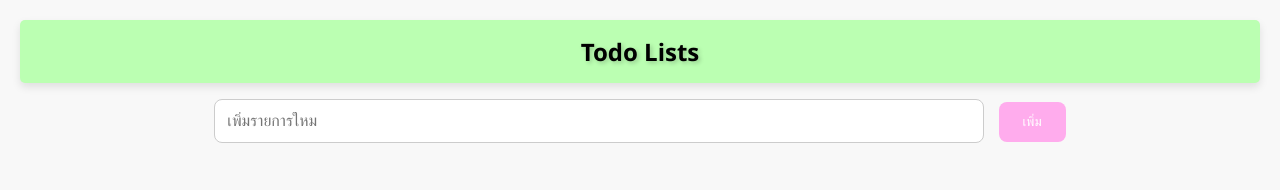
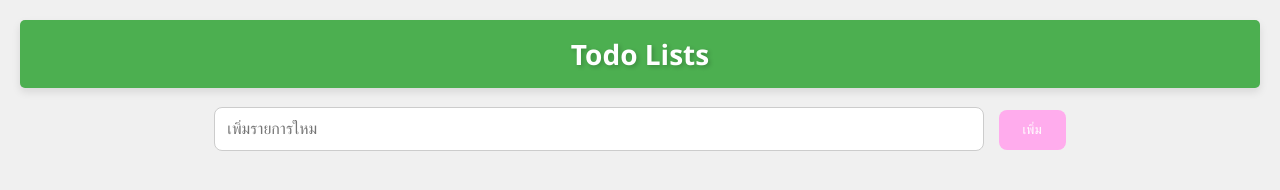
Before and after one commit to 65160387/88726065, a plain HTML site: page lab07/todo.html in a window 1280 px wide. Drawn offline with Linux system fonts and the light colour scheme.

Commit message:
ปรับสไตร์CSSเพิ่มความสวยงาม

```diff
--- a/lab07/styles.css
+++ b/lab07/styles.css
@@ -2,16 +2,15 @@ body {
     font-family: "Segoe UI", Tahoma, Geneva, Verdana, sans-serif;
     text-align: center;
     margin: 20px;
-    background-color: #f8f8f8;
+    background-color: #f0f0f0;
 }
 
 h1 {
-    color: #333;
-    font-size: 24px;
-    background-color: #bbffb2;
+    font-size: 28px;
+    background-color: #4caf50;
     padding: 15px;
     border-radius: 5px;
-    color: rgb(0, 0, 0);
+    color: #fff;
     text-shadow: 2px 2px 4px rgba(0, 0, 0, 0.2);
     box-shadow: 0 4px 8px rgba(0, 0, 0, 0.1);
 }
@@ -22,8 +21,7 @@ ul {
 }
 
 li {
-    background-color: #fff;
-
+    background-color: #f5f5f5;
     padding: 15px;
     margin: 10px 0;
     border-radius: 8px;
@@ -32,6 +30,7 @@ li {
     justify-content: space-between;
     align-items: center;
     transition: background-color 0.3s, transform 0.2s;
+    border: 1px solid #ddd;
 }
 
 li.completed {
```
Also changed, not shown: lab07/scripts.js (indentation only).
